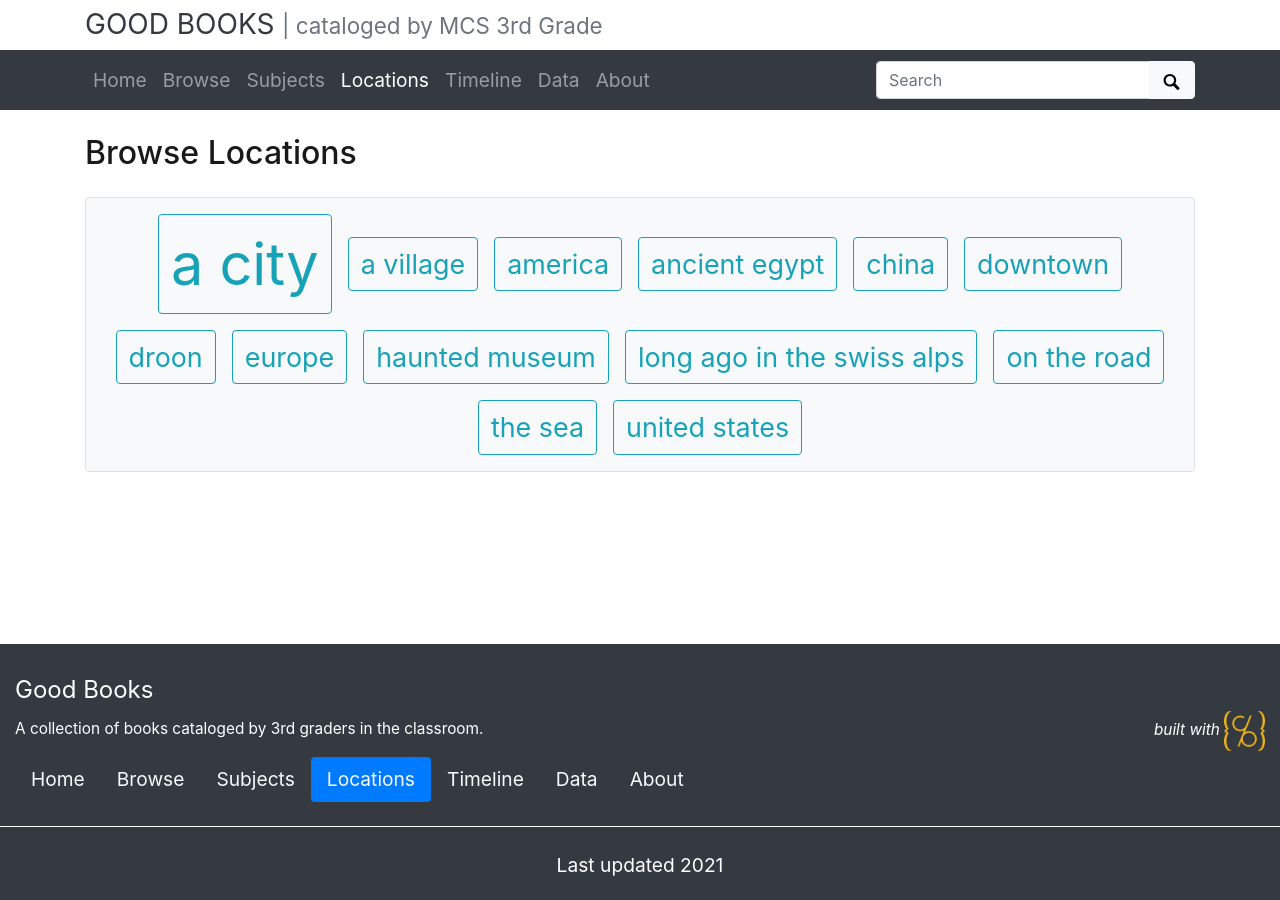
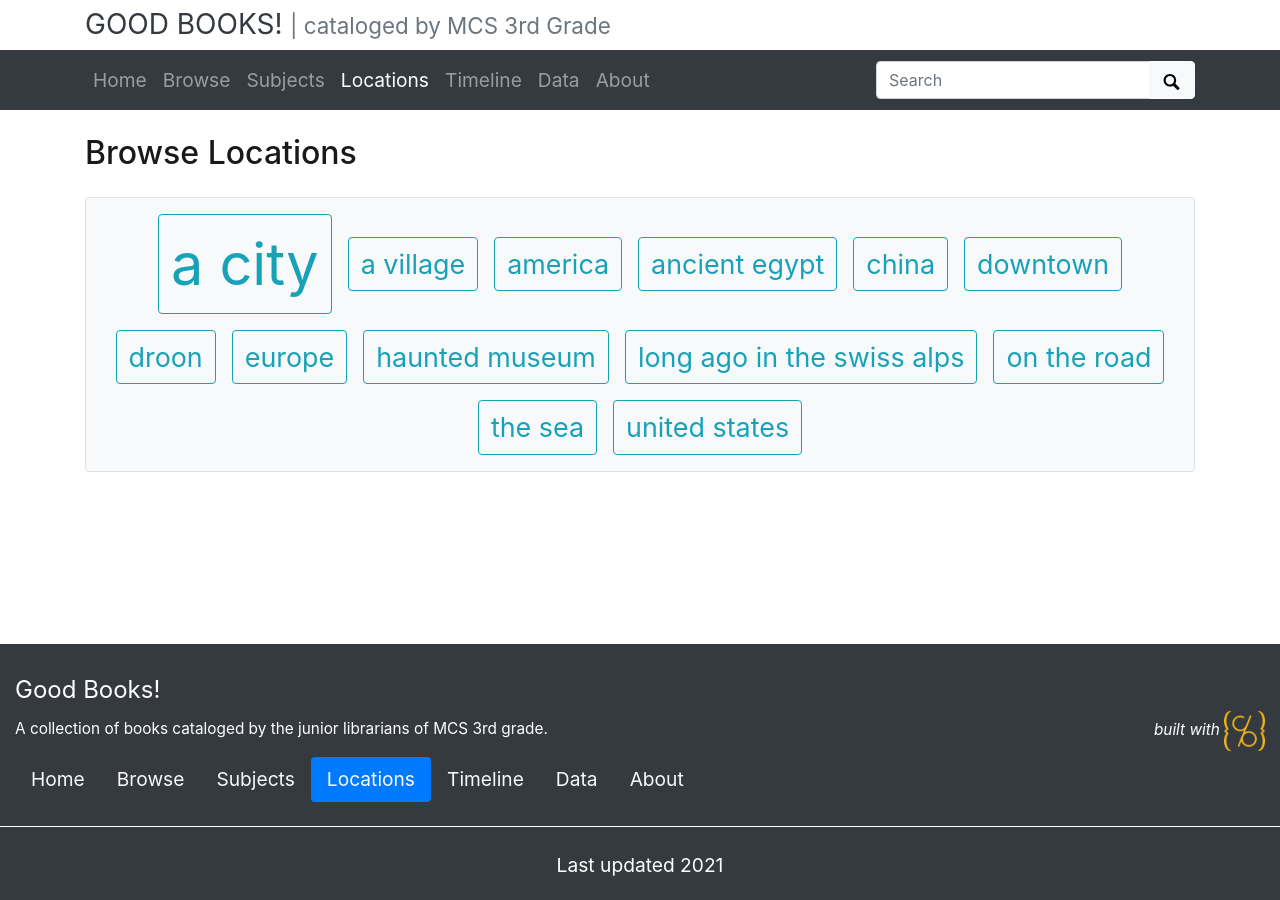
Before and after one commit to evanwill/mcs-3g-books, a Jekyll site: the page built from pages/locations.md, in a window 1280 px wide. Built offline with Jekyll 4.4.1, drawn with Linux system fonts in a browser that asks for light colours.

Commit message:
customize theme

```diff
--- a/_config.yml
+++ b/_config.yml
@@ -18,12 +18,12 @@
 # SITE SETTINGS
 #
 # title of site appears in banner
-title: Good Books
+title: Good Books!
 # tagline, a short phrase that will appear throughout the site in the top banner
 tagline: cataloged by MCS 3rd Grade
 # description appears in meta tags and other locations
 # this description might appear in search result lists, keep around 160 characters max
-description: "A collection of books cataloged by 3rd graders in the classroom."
+description: "A collection of books cataloged by the junior librarians of MCS 3rd grade."
 # creator of the digital collection, to appear in meta tags; we typically use our GitHub usernames but feel free to just use your name
 author: evanwill
 
--- a/_data/theme.yml
+++ b/_data/theme.yml
@@ -8,9 +8,9 @@
 #
 # featured image is used in home page banner and in meta markup to represent the collection
 # use either an objectid (from an item in this collect), a relative location of an image in this repo (ex. /assets/img/feature.jpg), or a full url to an image elsewhere
-featured-image: demo_001
+featured-image: /assets/img/jessica-ruscello-OQSCtabGkSY-unsplash3.jpg
 # optional: add extra padding around collection title for a larger image feature.
-home-title-y-padding: # Default is 8em
+home-title-y-padding: 6em # Default is 8em
 # optional: change position of background image, center, top, bottom
 home-banner-image-position: # Default is center
 # height of the carousel at the bottom of the home page; this is in px, but just enter a number (don't include "px"). Default is 300
```
Also changed, not shown: README.md, assets/img/jessica-ruscello-OQSCtabGkSY-unsplash3.jpg (added).
